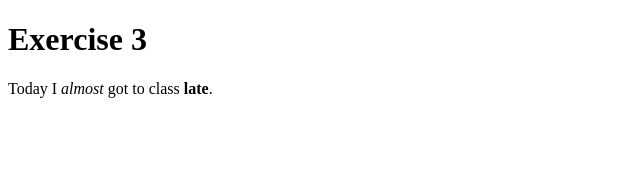
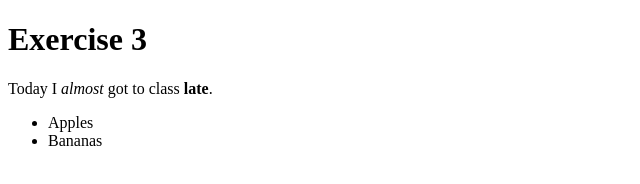
Before and after one commit to Ghoulz993/exercise-3, a plain HTML site: page index.html in a window 1280 px wide. Shown: the whole page, without its empty margins (0-640 px from the left). Drawn offline with Linux system fonts and the light colour scheme.

Commit message:
added ul and li tags

```diff
--- a/index.html
+++ b/index.html
@@ -13,6 +13,11 @@
         Today I <em>almost</em> got to class <strong>late</strong>.
     </p>
 
+    <ul>
+        <li>Apples</li>
+        <li>Bananas</li>
+    </ul>
+
 </body>
 
 </html>
```
